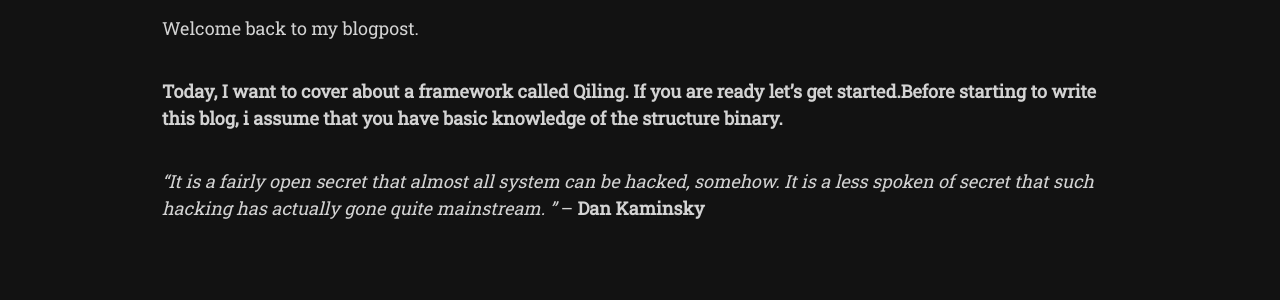
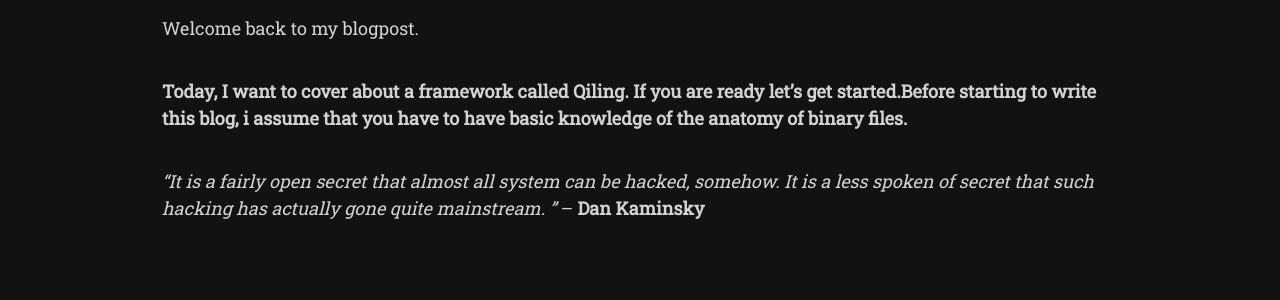
Before and after one commit to vx-zone/vx-zone.github.io, a Jekyll site: the page built from _posts/2022-09-19-AdvancedBinaryAnalysisQiling-ahmet.md, in a window 1280 px wide. Shown: the part 446-746 px from the top of the page. Built offline with Jekyll 4.4.1, drawn with Linux system fonts in a browser that asks for light colours; nearby versions of some CDN libraries; some web fonts are replaced; comment, search, counter and statistics services are not loaded; part of the change alters nothing that is shown.

Commit message:
Update 2022-09-19-AdvancedBinaryAnalysisQiling-ahmet.md

````diff
--- a/_posts/2022-09-19-AdvancedBinaryAnalysisQiling-ahmet.md
+++ b/_posts/2022-09-19-AdvancedBinaryAnalysisQiling-ahmet.md
@@ -14,7 +14,7 @@ tags: [Binary, C++, C, Python, Code]
 
 Welcome back to my blogpost.
 
-**Today, I want to cover about a framework called Qiling. If you are ready let's get started.Before starting to write this blog, i assume that you have basic knowledge of the structure binary.**
+**Today, I want to cover about a framework called Qiling. If you are ready let's get started.Before starting to write this blog, i assume that you have to have basic knowledge of the anatomy of binary files.**
 
 
 _“It is a fairly open secret that almost all system can be hacked, somehow. It is a less spoken of secret that such hacking has actually gone quite mainstream. ”_
@@ -439,7 +439,9 @@ CLASSES
  cs_err are defined. For instance, if you wanted to modify the linear disassembler so it supports ARM code, you would reference capstone.h to find
  the proper architecture (CS_ARCH_ARM) and mode (CS_MODE_ARM) parameters to pass to the cs_open function.4
 
-## Recursive Disassembly with Capstone
+
+
+ ## Recursive Disassembly with Capstone
  Capstone allows you to inspect only basic information about instructions, such as the address, raw bytes, or mnemonic representation. This is fine for a linear d
  disassembler, as you saw in the previous example. However, more advanced binary analysis tools often need
  to make decisions based on instruction properties,
@@ -496,7 +498,7 @@ int disasm(Binary *bin)
   ```
 
 
- # The structure of Qiling Framework
+# The structure of Qiling Framework
 
  The usage of this Framework is not hard as you expect it has a lot of advantages. The documentation of Qiling is a bit outdated, but it works fine. Written in Python
  will be easy for everyone who wantS to become familiar with.
@@ -516,7 +518,7 @@ int disasm(Binary *bin)
  Lets kick off "What is instrumentation" ?
 
 
- ##  What is Instrumentation
+##  What is Instrumentation
 
   An instrument is a device that measures or manipulates process physical variables such as flow, temperature, level, or pressure etc.
   Instruments include many varied contrivances which can be as simple as valves and transmitters, and as complex as analyzers.
@@ -531,7 +533,7 @@ int disasm(Binary *bin)
 
 
 
- ## Qiling's Instrumentation
+## Qiling's Instrumentation
 
  When we talk about Qiling's framework, we should consider as follow:
 
@@ -603,7 +605,7 @@ int disasm(Binary *bin)
        0x51. q1.set_api()
 ```
 
-### Example
+ ### Example
 
  ```python
 
@@ -617,7 +619,8 @@ q1.set_syscall(0x05, my_syscall_function)
 
 
  ```
-## File System instrumentation
+
+ ## File System instrumentation
 
  Oke, lets say we stored us loader and setup to File System. It has a lot capibilities like:
 ```
@@ -782,7 +785,7 @@ of the binary, you will not be able to work with.
 
  if __name__ == '__main__':
 
-    path = ["/home/darkghost/qiling-challenges/qilinglab-aarch64"] # Your path is changeable
+    path = ["/home/darkghost/qiling-challenges/qilinglab-aarch64"] # this path should be changed
     rootfs = "my_rootfs/arm64_linux"
 
     ql = Qiling(path, rootfs)
@@ -1118,14 +1121,17 @@ As you can see above we are done with challenge 4.
 # Summary
 
 First of all, i would like to thank Qiling's developers. I really appreciate their work. I did my reasearch on this project thus it can be so that I forgotten something, please forgive me for that.
-I will put the link below, you can do your research and learn through challenges that I recommend.
+I will put the link below, you can do your own research and learn from these challenges -.
 
 
-Qiling: [qiling](https://docs.qiling.io/en/latest/)
-Qiling challenges: [qiling-challenges](https://docs.qiling.io/en/latest/)
-telegram [Qiling-Telegram](https://t.me/qilingframework)
 
-I wish you a good luck. Please do not forget share and like our blogposts for more awesome stuffs.
+1. Qiling: [qiling](https://docs.qiling.io/en/latest/)
+2. Qiling challenges: [qiling-challenges](https://docs.qiling.io/en/latest/)
+3. telegram: [Qiling-Telegram](https://t.me/qilingframework)
+
+
+
+I wish you a good luck. Please do not forget to share and like our blogposts for more awesome stuffs.
 
 Thanks for reading.
 
````
